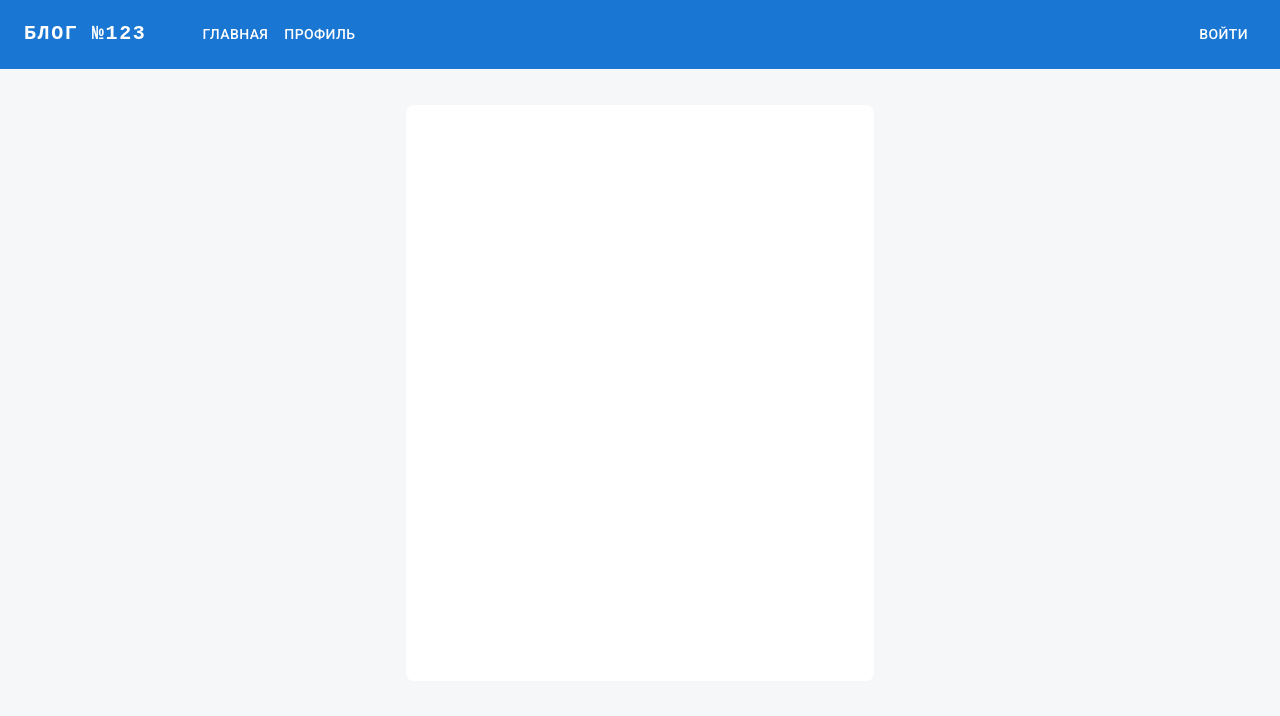
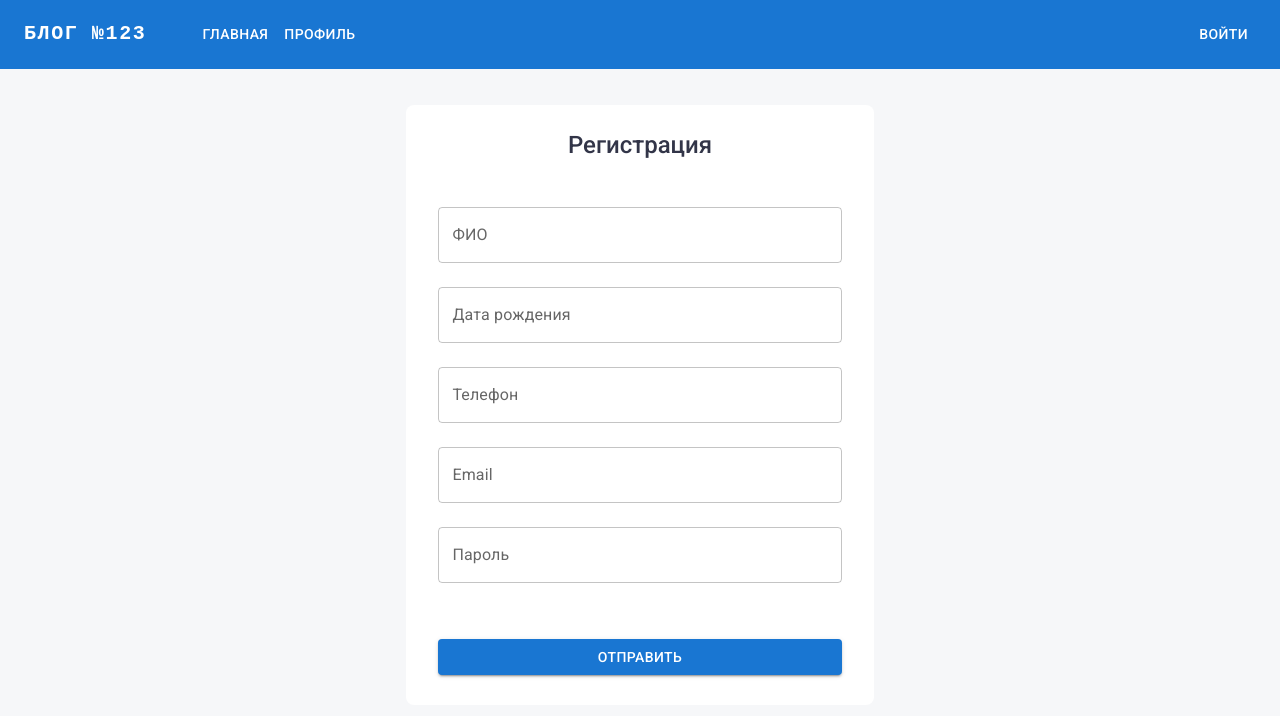
Before and after one commit to AsmrS4/blog, a React (Vite) app: page / in a window 1280 px wide. Shown: the top 716 px of the page. Built offline with nearby package versions, Linux system fonts and the light colour scheme.

Commit message:
finished register page layout

```diff
--- a/package.json
+++ b/package.json
@@ -15,6 +15,8 @@
     "@mui/icons-material": "^6.4.2",
     "@mui/material": "^6.4.2",
     "@mui/styled-engine-sc": "^6.4.2",
+    "@mui/x-date-pickers": "^7.25.0",
+    "dayjs": "^1.11.13",
     "react": "^18.3.1",
     "react-dom": "^18.3.1",
     "styled-components": "^6.1.14"
--- a/src/App.jsx
+++ b/src/App.jsx
@@ -1,14 +1,14 @@
 import Header from './components/header/Header';
 import * as React from 'react';
 import './styles/index.scss';
-import LoginPage from './pages/login/LoginPage';
-import Footer from './components/footer/Footer';
+
+import RegisterPage from './pages/register/RegisterPage';
 
 function App() {
     return (
         <div className='app-wrapper'>
             <Header />
-            <LoginPage />
+            <RegisterPage />
             {/* <Footer /> */}
         </div>
     );
--- a/src/pages/login/LoginPage.tsx
+++ b/src/pages/login/LoginPage.tsx
@@ -1,5 +1,5 @@
 import React from 'react'
-import './login.scss'
+import './index.scss'
 
 const LoginPage = () => {
   return (
--- /dev/null
+++ b/src/pages/register/RegisterPage.jsx
@@ -0,0 +1,55 @@
+import React from 'react';
+import { Button, TextField } from '@mui/material';
+import { DatePicker, LocalizationProvider } from '@mui/x-date-pickers';
+import dayjs from 'dayjs';
+import { AdapterDayjs } from '@mui/x-date-pickers/AdapterDayjs';
+
+import './index.scss';
+
+const RegisterPage = () => {
+    return (
+        <>
+            <section className='content'>
+                <div className='container'>
+                    <form className='register-form'>
+                        <h1 className='register-form__title'>{'Регистрация'}</h1>
+                        <div className='inputs-wrapper'>
+                            <TextField
+                                label='ФИО'
+                                sx={{ width: '90%', marginBottom: '24px' }}
+                                placeholder={'Введите свое имя'}
+                            />
+                            <LocalizationProvider dateAdapter={AdapterDayjs}>
+                                <DatePicker
+                                    sx={{ width: '90%', marginBottom: '24px' }}
+                                    label='Дата рождения'
+                                />
+                            </LocalizationProvider>
+                            <TextField
+                                label='Телефон'
+                                sx={{ width: '90%', marginBottom: '24px' }}
+                                placeholder={'+7 (XXX) XXX XX-XX'}
+                                helperText={''}
+                            />
+                            <TextField
+                                label='Email'
+                                type={'email'}
+                                sx={{ width: '90%', marginBottom: '24px' }}
+                            />
+                            <TextField
+                                label='Пароль'
+                                type={'password'}
+                                sx={{ width: '90%', marginBottom: '24px' }}
+                            />
+                        </div>
+                        <Button variant='contained' sx={{ width: '90%', marginBottom: '20px' }}>
+                            {'Отправить'}
+                        </Button>
+                    </form>
+                </div>
+            </section>
+        </>
+    );
+};
+
+export default RegisterPage;
--- /dev/null
+++ b/src/pages/register/index.scss
@@ -0,0 +1,31 @@
+@import '../../styles/variables.scss';
+
+.register-form {
+    display: flex;
+    flex-direction: column;
+    align-items: center;
+
+    box-sizing: border-box;
+    max-width: 468px;
+    width: 100%;
+
+    padding: 10px;
+
+    border-radius: 8px;
+    background-color: $white-color;
+}
+
+.register-form__title {
+    font-size: 24px;
+    font-weight: 500;
+    color: $soft-black;
+    margin: 16px 0;
+}
+
+.inputs-wrapper {
+    display: flex;
+    flex-direction: column;
+    align-items: center;
+    width: 100%;
+    padding: 32px 10px;
+}
--- a/src/styles/index.scss
+++ b/src/styles/index.scss
@@ -3,6 +3,7 @@
 body {
     margin: 0;
     padding: 0;
+    font-family: 'Roboto', 'sans-serif';
 }
 
 .app-wrapper {
```
Also changed, not shown: src/pages/login/index.scss (renamed from src/pages/login/login.scss), 1 other file (tests, documents, lock files or other folders).
